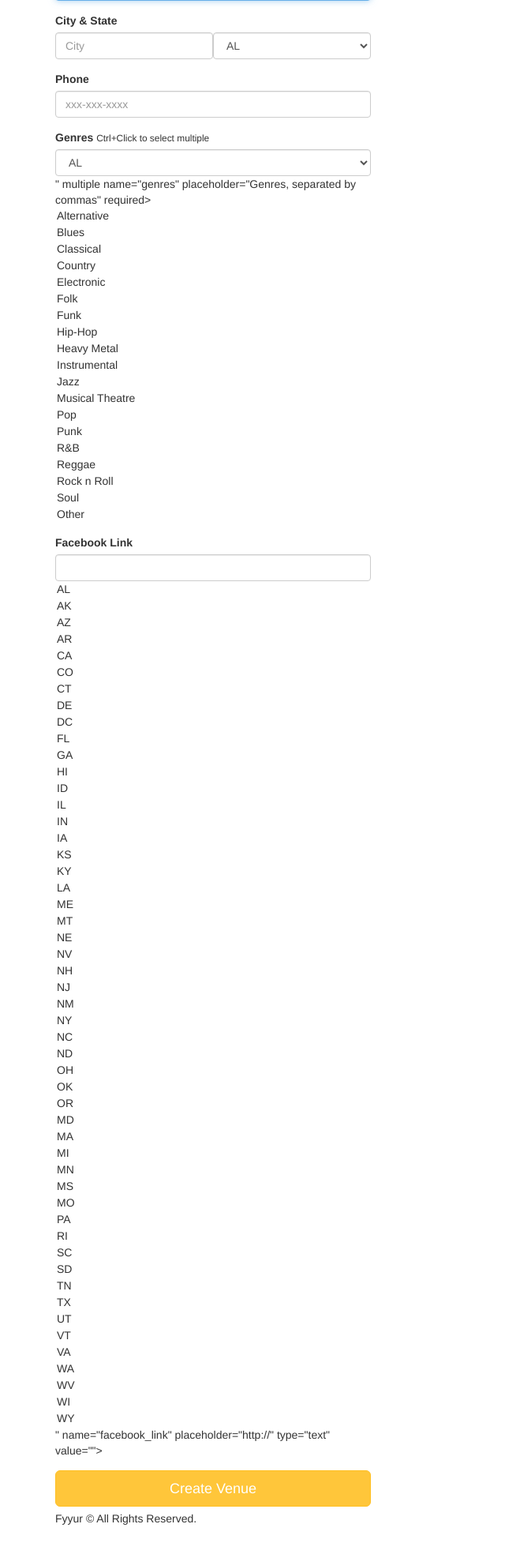
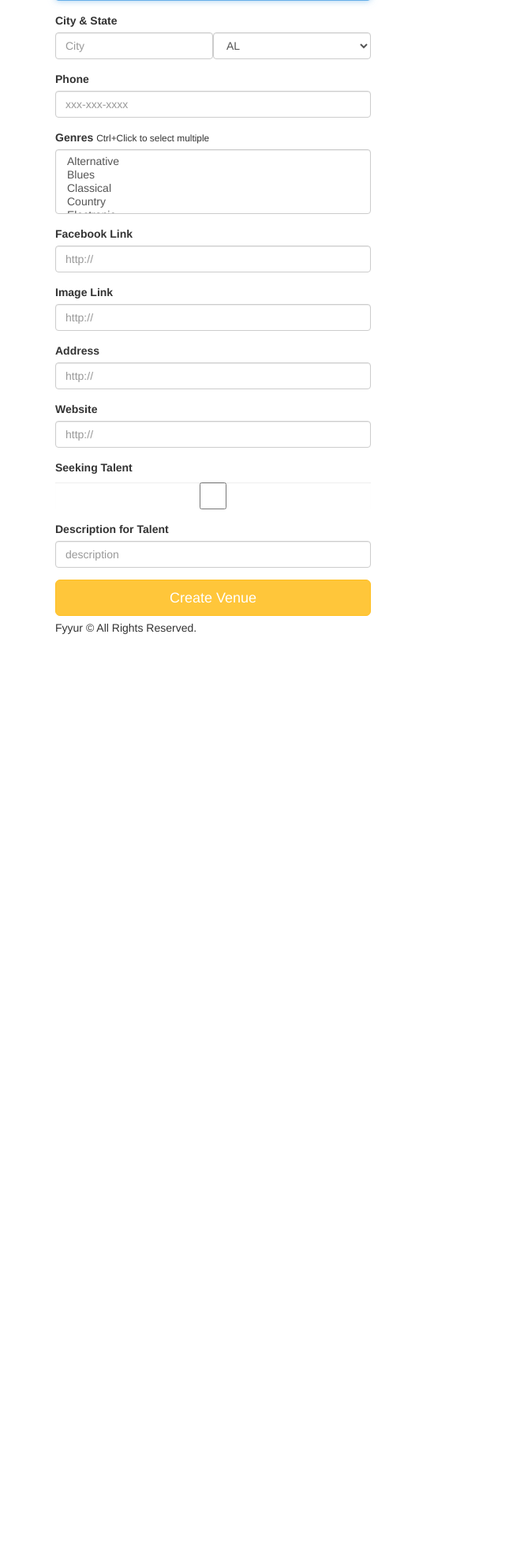
Before and after one commit to enasawwad1/fyyur, a Flask app: page /artists/create in a window 1280 px wide. Shown: the part 194-2162 px from the top of the page at 79% size, without its empty margins (0-640 px from the left). After the commit the page ends 997 px from the top, so only its background shows below. Run offline with Flask 2, Linux system fonts and the light colour scheme; some libraries are stand-ins or nearby versions.

Commit message:
start working on Full stack CRUD ARTIST

```diff
--- a/forms.py
+++ b/forms.py
@@ -1,7 +1,8 @@
 from datetime import datetime
 from flask_wtf import Form
-from wtforms import StringField, SelectField, SelectMultipleField, DateTimeField
+from wtforms import StringField, SelectField, SelectMultipleField, DateTimeField, BooleanField
 from wtforms.validators import DataRequired, AnyOf, URL
+
 
 class ShowForm(Form):
     artist_id = StringField(
@@ -13,8 +14,9 @@
     start_time = DateTimeField(
         'start_time',
         validators=[DataRequired()],
-        default= datetime.today()
+        default=datetime.today()
     )
+
 
 class VenueForm(Form):
     name = StringField(
@@ -117,6 +119,7 @@
         'facebook_link', validators=[URL()]
     )
 
+
 class ArtistForm(Form):
     name = StringField(
         'name', validators=[DataRequired()]
@@ -216,5 +219,17 @@
         # TODO implement enum restriction
         'facebook_link', validators=[URL()]
     )
+    address = StringField(
+        'address'
+    )
+    website = StringField(
+        'website'
+    )
+    seeking_talent = BooleanField(
+        'seeking_talent'
+    )
+    seeking_description = StringField(
+        'seeking_description'
+    )
 
 # TODO IMPLEMENT NEW ARTIST FORM AND NEW SHOW FORM
--- a/models.py
+++ b/models.py
@@ -25,8 +25,6 @@
     seeking_description = db.Column(db.String(500), nullable=True)
     shows = db.relationship('Show', backref='List', lazy=True)
 
-    # TODO: implement any missing fields, as a database migration using Flask-Migrate
-
 
 class Artist(db.Model):
     __tablename__ = 'Artist'
@@ -45,10 +43,6 @@
     seeking_description = db.Column(db.String(500), nullable=True)
     shows = db.relationship('Show', backref='List', lazy=True)
 
-    # TODO: implement any missing fields, as a database migration using Flask-Migrate
-
-
-# TODO Implement Show and Artist models, and complete all model relationships and properties, as a database migration.
 
 class Show(db.Model):
     __tablename__ = 'Show'
--- a/templates/forms/new_artist.html
+++ b/templates/forms/new_artist.html
@@ -26,11 +26,31 @@
         <div class="form-group">
             <label for="genres">Genres</label>
             <small>Ctrl+Click to select multiple</small>
-        {{ form.genres(class_ = 'form-control', placeholder='Genres, separated by commas', id=form.state, autofocus = true) }}
+            {{ form.genres(class_ = 'form-control', placeholder='Genres, separated by commas', autofocus = true) }}
         </div>
         <div class="form-group">
-          <label for="genres">Facebook Link</label>
-          {{ form.facebook_link(class_ = 'form-control', placeholder='http://', id=form.state, autofocus = true) }}
+            <label for="facebook_link">Facebook Link</label>
+            {{ form.facebook_link(class_ = 'form-control', placeholder='http://', autofocus = true) }}
+        </div>
+        <div class="form-group">
+            <label for="image_link">Image Link</label>
+            {{ form.image_link(class_ = 'form-control', placeholder='http://', autofocus = true) }}
+        </div>
+        <div class="form-group">
+            <label for="image_link">Address</label>
+            {{ form.address(class_ = 'form-control', placeholder='http://', autofocus = true) }}
+        </div>
+        <div class="form-group">
+            <label for="website">Website</label>
+            {{ form.website(class_ = 'form-control', placeholder='http://', autofocus = true) }}
+        </div>
+        <div class="form-group">
+            <label for="seeking_talent">Seeking Talent</label>
+            {{ form.seeking_talent(class_ = 'form-control', autofocus = true) }}
+        </div>
+        <div class="form-group">
+            <label for="seeking_description">Description for Talent</label>
+            {{ form.seeking_description(class_ = 'form-control', placeholder='description', autofocus = true) }}
         </div>
         <input type="submit" value="Create Venue" class="btn btn-primary btn-lg btn-block">
     </form>
```
Also changed, not shown: templates/pages/artists.html (+14 -0 lines). Lines whose indentation alone changed are shown as unchanged.
